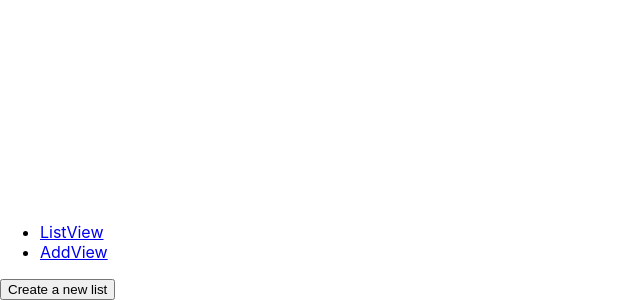
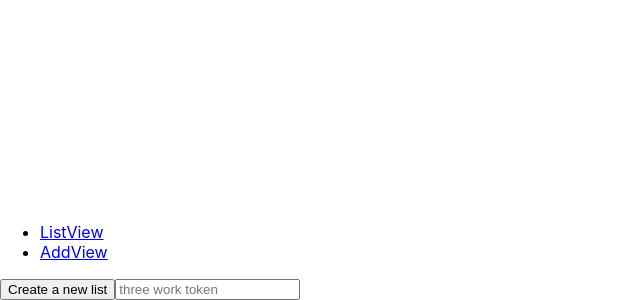
Before and after one commit to the-collab-lab/tcl-29-smart-shopping-list, a React (Create React App) app: page / in a window 1280 px wide. Shown: the part 500-800 px from the top of the page, without its empty margins (0-640 px from the left). Built offline with nearby package versions, Linux system fonts and the light colour scheme.

Commit message:
generate new token & save to localStorage. Create <input> to verify existing token

```diff
--- a/src/components/Home.jsx
+++ b/src/components/Home.jsx
@@ -1,19 +1,32 @@
 import React from 'react';
 import getToken from '../lib/tokens';
+import { useHistory } from 'react-router-dom';
 
 const Home = () => {
+  let history = useHistory();
+
   const Token = function generateToken() {
     const token = getToken();
     localStorage.setItem('token', token);
+    history.push('/list-view');
+
+    console.log(token);
   };
 
-  /*   function fetchToken() {
+  function fetchToken() {
     localStorage.getItem('token');
-  } */
+    history.push('/list-view');
+  }
 
   return (
     <div>
       <button onClick={Token}>Create a new list</button>
+
+      <input
+        placeholder="three work token"
+        for="inputToken"
+        onChange={fetchToken}
+      ></input>
     </div>
   );
 };
```
